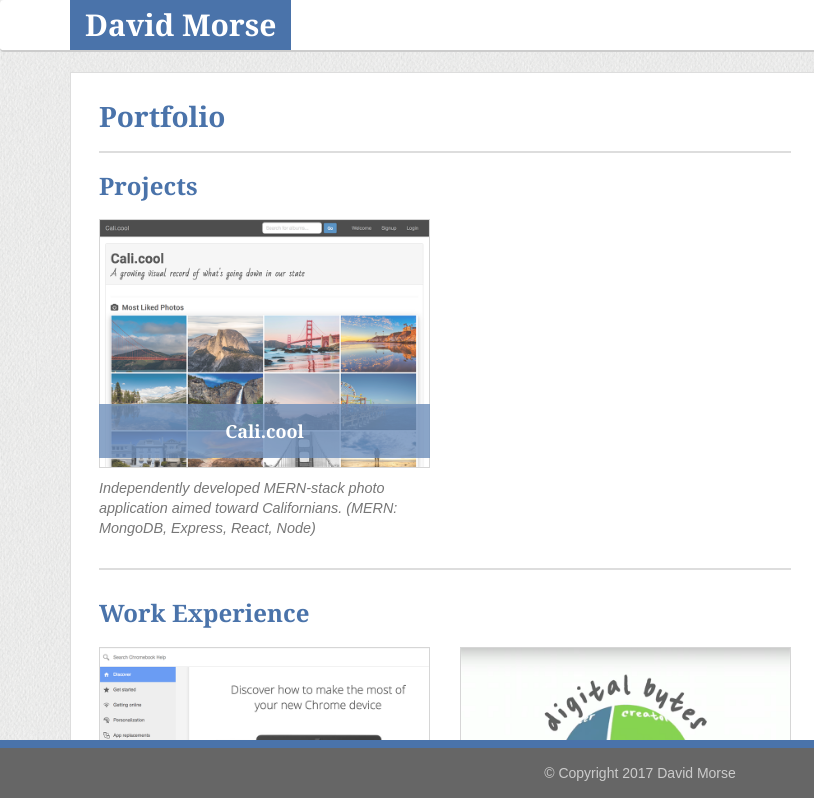
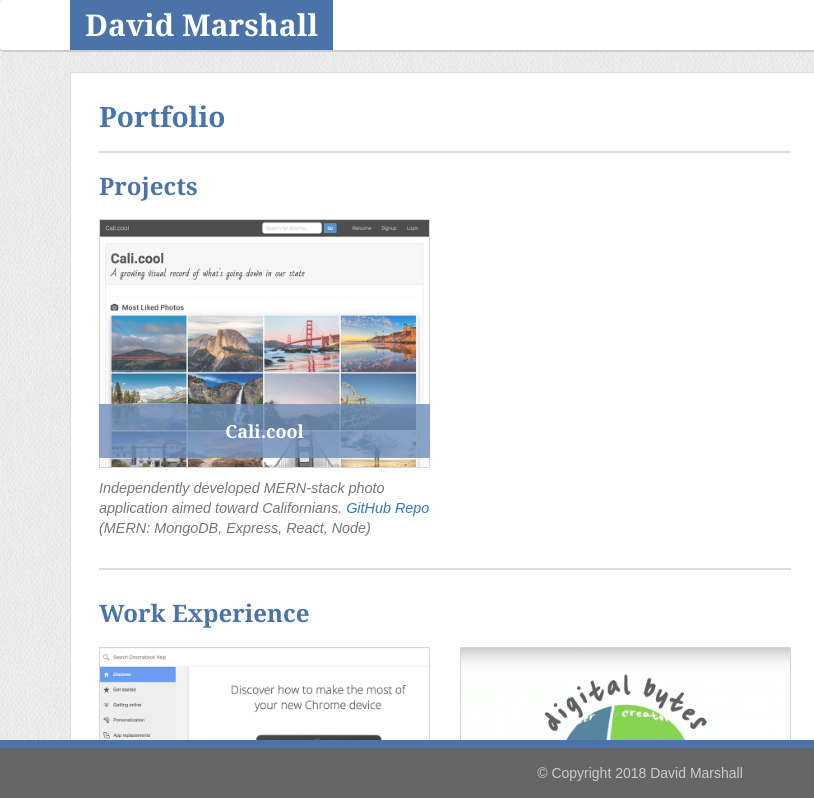
Before and after one commit to dbmarshall/port, a plain HTML site: page index.html in a window 1280 px wide. Shown: the top 798 px of the page, 0-814 px from the left. Drawn offline with nearby package versions, Linux system fonts and the light colour scheme.

Commit message:
change name to Marshall, year to 2018

```diff
--- a/index.html
+++ b/index.html
@@ -1,7 +1,7 @@
 <!DOCTYPE html>
 <html>
 <head>
-  <title>David Morse :: Portfolio</title>
+  <title>David Marshall :: Portfolio</title>
   <meta name="ROBOTS" content="NOINDEX, NOFOLLOW">
   <meta name="viewport" content="width=device-width, initial-scale=1.0, maximum-scale=1.0, user-scalable=no">
   <link rel="stylesheet" href="https://maxcdn.bootstrapcdn.com/bootstrap/3.3.6/css/bootstrap.min.css">
@@ -15,7 +15,7 @@
     <div class="container">
       <div class="navbar-header">
         <div id="name" class="navbar-brand blueback">
-          David Morse
+          David Marshall
         </div>
       </div>
       <div id="navbar">
@@ -52,7 +52,7 @@
                   </div>
                 </div>
 
-                <p>Independently developed MERN-stack photo application aimed toward Californians. (MERN: MongoDB, Express, React, Node)</p>
+                <p>Independently developed MERN-stack photo application aimed toward Californians. <a href="https://github.com/dbmarshall/cali-cool" title="Cali.cool GitHub Repo">GitHub Repo</a> (MERN: MongoDB, Express, React, Node)</p>
 
               </div>
 
@@ -186,7 +186,7 @@
   <footer class="footer">
     <div class="container">
       <div class="copyright">
-        <p>&copy; Copyright 2017 David Morse</p>
+        <p>&copy; Copyright 2018 David Marshall</p>
       </div>
     </div>
   </footer>
```
Also changed, not shown: about.html (+3 -3 lines), contact.html (+3 -3 lines).
